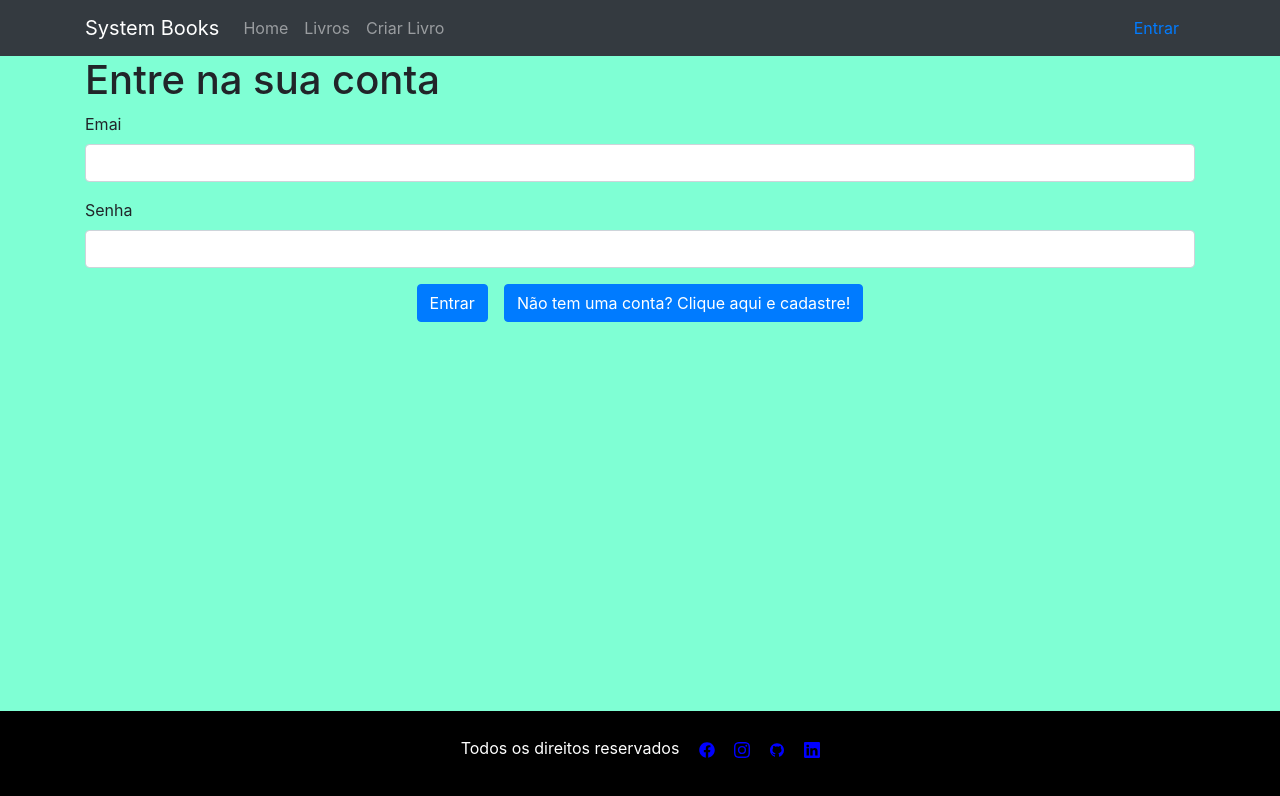
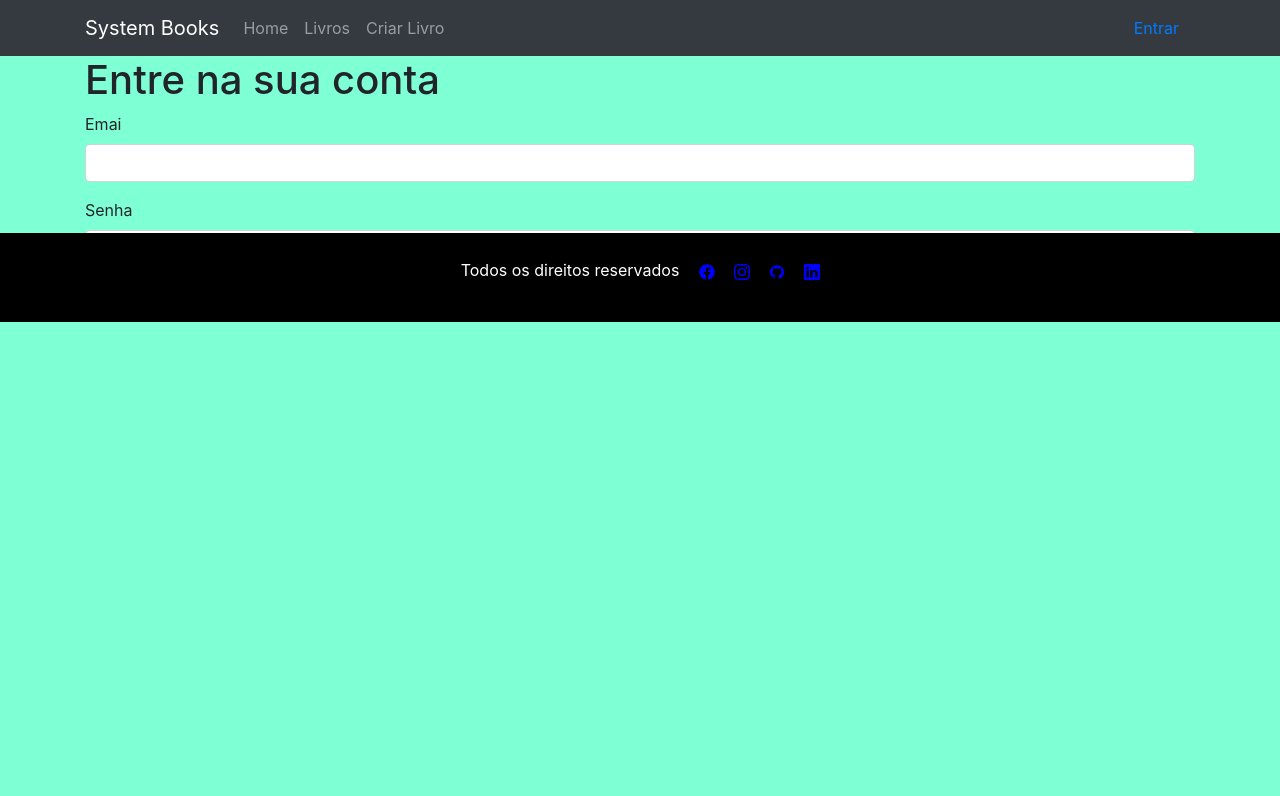
Before and after one commit to ironhack-sao-wdft/react-ironplate, a React (Create React App) app: page /login in a window 1280 px wide. Shown: the top 796 px of the page. Built offline with nearby package versions, Linux system fonts and the light colour scheme.

Commit message:
posição do rodapé

```diff
--- a/src/assets/styles/index.css
+++ b/src/assets/styles/index.css
@@ -58,7 +58,9 @@ body {
   width: 400px;
   height: 400px;
 } */
-
+.pagina-principal{
+  position: relative;
+}
 .rodape {
   display: flex;
   justify-content: center;
--- a/src/components/App.js
+++ b/src/components/App.js
@@ -20,7 +20,7 @@ function App() {
   return (
     <div>
       <AuthContextComponent>
-        <div>
+        <div className="pagina-principal">
           <Navbar />
           <div className="container-fluid">
             <Routes>
```
